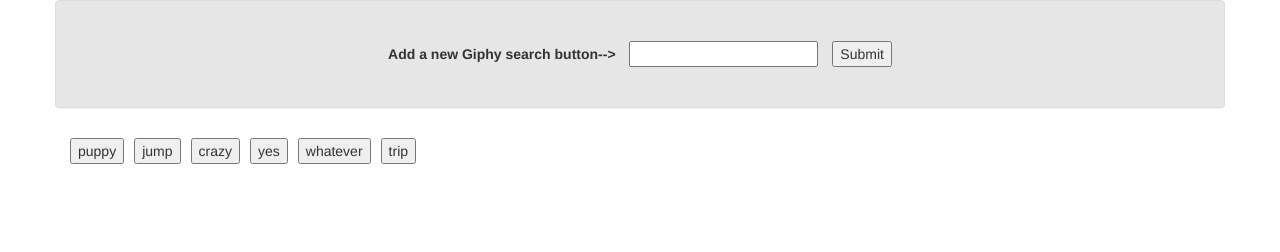
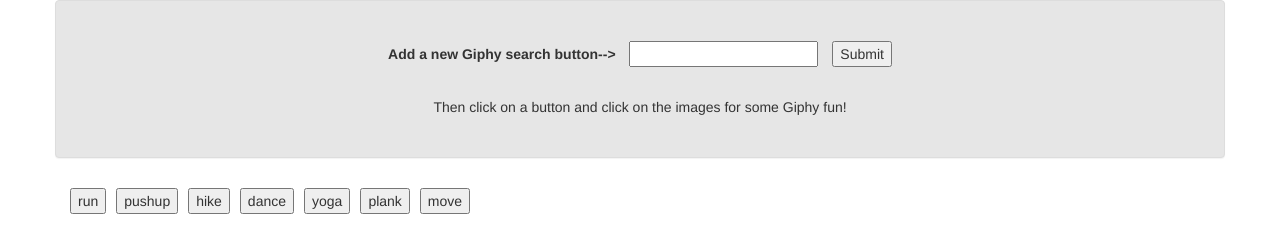
Before and after one commit to zazilalbaro/GiphyFun, a plain HTML site: page index.html in a window 1280 px wide. Drawn offline with nearby package versions, Linux system fonts and the light colour scheme.

Commit message:
final details

```diff
--- a/app.js
+++ b/app.js
@@ -1,5 +1,5 @@
 var g = {
-	gifButtons: ['puppy','jump','crazy','yes','whatever','trip'],
+	gifButtons: ['run','pushup','hike','dance','yoga','plank','move'],
 
     displayButtons: function() {
 
@@ -83,11 +83,13 @@ $(document).ready(function(){
 	$("#buttIsReady").on("click", function() {
 		event.preventDefault();
 		var userInput = $("#addButton").val().trim()
-		console.log(userInput)
-		g.gifButtons.push(userInput);
-		console.log(g.gifButtons);
-		g.displayButtons();
-		$("#addButton").val(' ')
+		if (userInput.length != 0) {
+			console.log(userInput)
+			g.gifButtons.push(userInput);
+			console.log(g.gifButtons);
+			g.displayButtons();
+			$("#addButton").val(' ')
+		};
 	});
 
 });
--- a/index.html
+++ b/index.html
@@ -17,6 +17,8 @@
 					<input id="addButton" type="text" name="addButton"/>
 					<input id="buttIsReady" type="button" value="Submit"/>
 				</form>
+				</br>
+				<p>Then click on a button and click on the images for some Giphy fun!</p>
 			</div>
 			<div class="col-sm-12 spaceDude">
 				<div id="gifButtons"></div>
--- a/styles.css
+++ b/styles.css
@@ -14,6 +14,7 @@ form {
 
 button {
 	margin-right: 10px;
+	margin-bottom: 10px;
 }
 
 .spaceDude {
@@ -23,3 +24,7 @@ button {
 img {
 	margin-bottom: 15px;
 }
+
+p {
+	text-align: center;
+}
```
